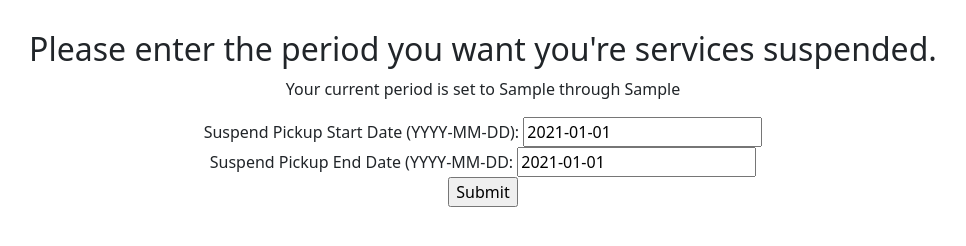
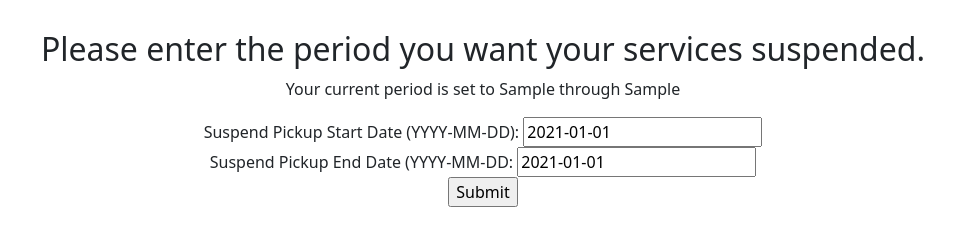
Before and after one commit to cjones0429/TrashCollector, a Django app: template trash_collector/customers/templates/customers/suspend_pickup.html in a window 1280 px wide. Shown: the part 96-342 px from the top of the page, without its empty margins (157-1123 px from the left). Run offline with Django 3.2, Linux system fonts and the light colour scheme; the template is opened without the code that fills it: most values are stand-ins (such as "Sample title", 1, 10 or a date in 2020).

Commit message:
deleted 'products' from installed apps, fixed spelling error in suspend pickup html

```diff
--- a/trash_collector/customers/templates/customers/suspend_pickup.html
+++ b/trash_collector/customers/templates/customers/suspend_pickup.html
@@ -9,7 +9,7 @@
 <h2>Hello {{ user.username }}!</h2>
 <br>
 <div class="container text-center">
-<h2> Please enter the period you want you're services suspended.</h2>
+<h2> Please enter the period you want your services suspended.</h2>
 <p>Your current period is set to {{customer.suspension_start}} through {{customer.suspension_end}}</p>
 <div class="container">
 <form action="{% url 'customers:suspend_pickup' %}" method="post">
--- a/trash_collector/trash_collector/settings.py
+++ b/trash_collector/trash_collector/settings.py
@@ -37,7 +37,6 @@ INSTALLED_APPS = [
     'accounts',
     'customers',
     'employees',
-    'products'
 ]
 
 MIDDLEWARE = [
```
